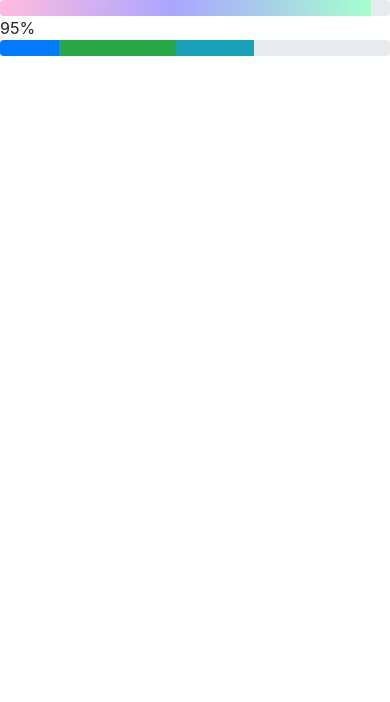
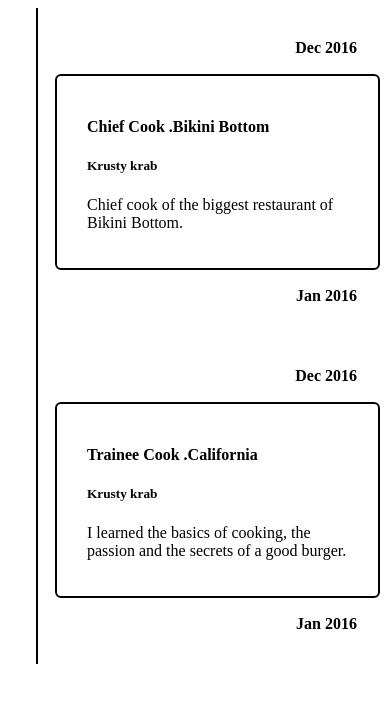
Before and after one commit to thefullstackboy/my_personal_website, a plain HTML site: page personal_website/current.html in a window 390 px wide. Drawn offline with nearby package versions, Linux system fonts and the light colour scheme.

Commit message:
timeline 2

```diff
--- a/personal_website/current.html
+++ b/personal_website/current.html
@@ -1,43 +1,172 @@
 <!DOCTYPE html>
 <html>
 <head>
-    <meta charset="utf-8">
-    <meta name="viewport" content="width=device-width, initial-scale=1">
-    <link rel="stylesheet" href="https://maxcdn.bootstrapcdn.com/bootstrap/4.5.2/css/bootstrap.min.css">
-    <script src="https://ajax.googleapis.com/ajax/libs/jquery/3.5.1/jquery.min.js"></script>
-    <script src="https://cdnjs.cloudflare.com/ajax/libs/popper.js/1.16.0/umd/popper.min.js"></script>
-    <script src="https://maxcdn.bootstrapcdn.com/bootstrap/4.5.2/js/bootstrap.min.js"></script>
-    <title>
+<meta name="viewport" content="width=device-width, initial-scale=1.0">
+<style>
+* {
+  box-sizing: border-box;
+}
 
-    </title>
-    <style>
+body {
 
-    </style>
+}
+
+/* The actual timeline (the vertical ruler) */
+.timeline {
+  position: relative;
+  max-width: 1300px;
+  margin: 0 auto;
+}
+
+/* The actual timeline (the vertical ruler) */
+.timeline::after {
+  content: '';
+  position: absolute;
+  width: 2px;
+  background-color: #000000;
+  top: 0;
+  bottom: 0;
+  left: 50%;
+  margin-left: -3px;
+}
+
+/* Container around content */
+.containertl {
+  padding: 10px 40px;
+  position: relative;
+  background-color: inherit;
+  width: 48%;
+
+
+}
+
+
+
+/* Place the container to the left */
+.left {
+  left: 0%;
+}
+
+/* Place the container to the right */
+.right {
+  left: 50%;
+}
+
+/* Add arrows to the left container (pointing right) */
+.left::before {
+  content: " ";
+  height: 0;
+  position: absolute;
+  top: 22px;
+  width: 0;
+  z-index: 1;
+  right: 30px;
+  border: medium solid white;
+  border-width: 10px 0 10px 10px;
+  border-color: transparent transparent transparent white;
+}
+
+/* Add arrows to the right container (pointing left) */
+.right::before {
+  content: " ";
+  height: 0;
+  position: absolute;
+  top: 22px;
+  width: 0;
+  z-index: 1;
+  left: 30px;
+  border: medium solid white;
+  border-width: 10px 10px 10px 0;
+  border-color: transparent white transparent transparent;
+}
+
+/* Fix the circle for containers on the right side */
+.right::after {
+  left: -16px;
+}
+
+/* The actual content */
+.content {
+  padding: 20px 30px;
+  background-color: white;
+  position: relative;
+  border-radius: 6px;
+  border: 2px solid #000000;
+  margin: -23px;
+}
+
+.textaright1 {
+    text-align: right;
+    margin-bottom: 40px;
+}
+
+.textaright2 {
+    text-align: right;
+    margin-top: 40px;
+}
+
+.textmargintop {
+    margin-top: 80px;
+}
+
+/* Media queries - Responsive timeline on screens less than 600px wide */
+@media screen and (max-width: 600px) {
+  /* Place the timelime to the left */
+  .timeline::after {
+  left: 31px;
+  }
+
+  /* Full-width containers */
+  .containertl {
+  width: 100%;
+  padding-left: 70px;
+  padding-right: 25px;
+  }
+
+  /* Make sure that all arrows are pointing leftwards */
+  .containertl::before {
+  left: 60px;
+  border: medium solid white;
+  border-width: 10px 10px 10px 0;
+  border-color: transparent white transparent transparent;
+  }
+
+  /* Make sure all circles are at the same spot */
+  .left::after, .right::after {
+  left: 15px;
+  }
+
+  /* Make all right containers behave like the left ones */
+  .right {
+  left: 0%;
+  }
+}
+</style>
 </head>
 <body>
 
+<div class="timeline">
 
-    <div class="progress">
-        <div class="progress-bar" role="progressbar" style="width: 95%; background: radial-gradient( circle farthest-corner at 0.8% 3.1%,  rgba(255,188,224,1) 0%, rgba(170,165,255,1) 46%, rgba(165,255,205,1) 100.2% );" aria-valuenow="15" aria-valuemin="0" aria-valuemax="100"></div>
+  <div class="containertl right">
+    <h4 class="textaright1">Dec 2016</h4>
+    <div class="content">
+    <h4>Chief Cook .Bikini Bottom</h4>
+    <h5>Krusty krab</h5>
+      <p>Chief cook of the biggest restaurant of Bikini Bottom.</p>
+    </div>
+    <h4 class="textaright2"> Jan 2016</h4>
+  </div>
+  <div class="containertl left">
+      <h4 class="textaright1">Dec 2016</h4>
+    <div class="content">
+      <h4>Trainee Cook .California</h4>
+      <h5>Krusty krab</h5>
+      <p>I learned the basics of cooking, the passion and the secrets of a good burger.</p>
+    </div>
+    <h4 class="textaright2"> Jan 2016</h4>
+  </div>
 
-    </div>
-
-    <div class="flex items-center">
-        <div class="h-4 flex-1 mr-4 shadow-2 rounded-sm bg-gray-200">
-            <div class="h-full bg-green-300 rounded-sm" style="width: 95%; background: radial-gradient( circle farthest-corner at 0.8% 3.1%,  rgba(255,188,224,1) 0%, rgba(170,165,255,1) 46%, rgba(165,255,205,1) 100.2% );">
-            </div>
-        </div>
-        <span class="font-bold">95%</span>
-    </div>
-
-
-
-    <div class="progress">
-        <div class="progress-bar" role="progressbar" style="width: 15%" aria-valuenow="15" aria-valuemin="0" aria-valuemax="100"></div>
-        <div class="progress-bar bg-success" role="progressbar" style="width: 30%" aria-valuenow="30" aria-valuemin="0" aria-valuemax="100"></div>
-        <div class="progress-bar bg-info" role="progressbar" style="width: 20%" aria-valuenow="20" aria-valuemin="0" aria-valuemax="100"></div>
-      </div>
-
+</div>
 
 </body>
 </html>
```
Also changed, not shown: personal_website/assets/css/style.css (+0 -61 lines), personal_website/index.html (+0 -26 lines).
